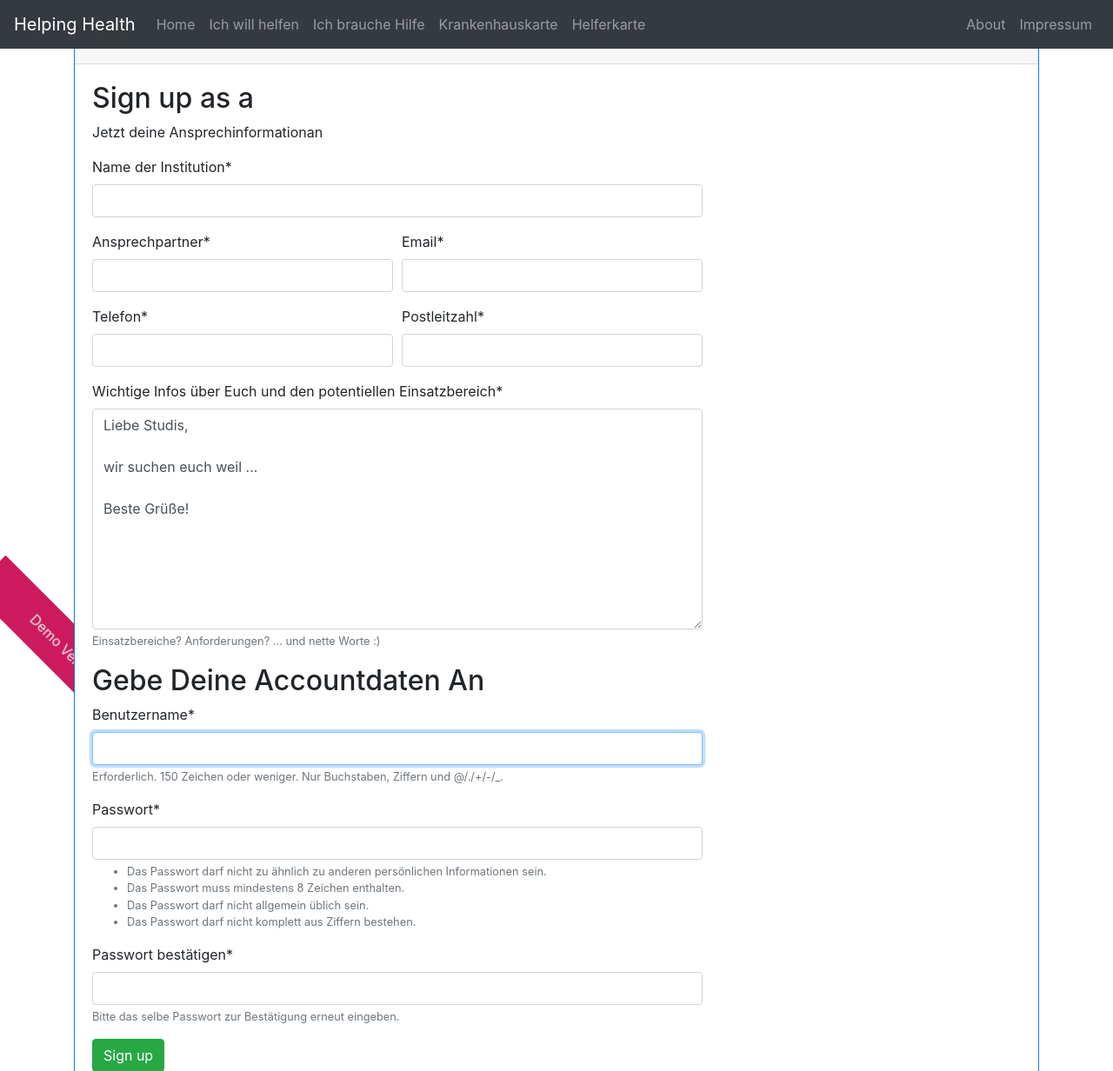
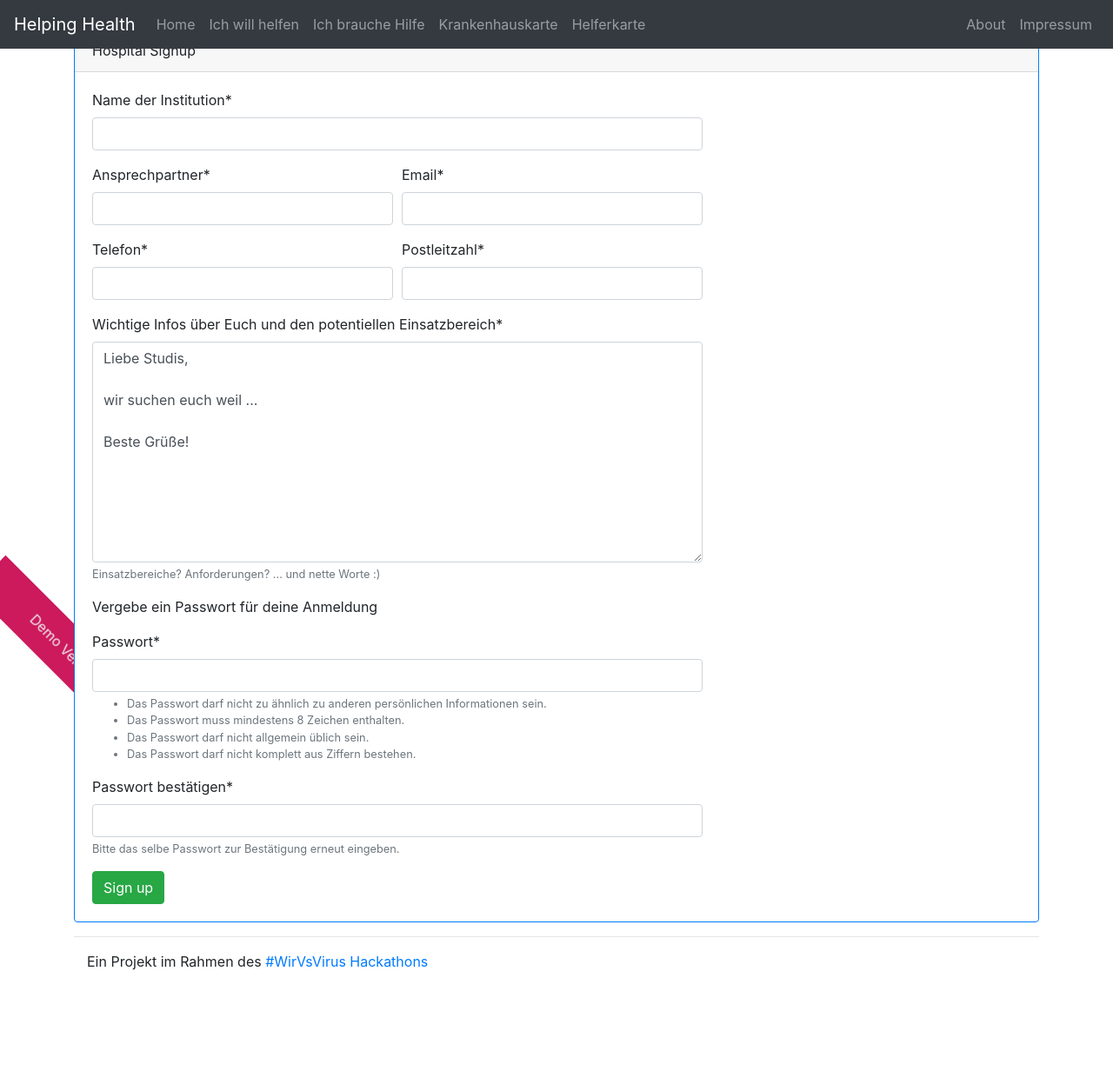
Before and after one commit to match4everyone/match4healthcare, a Django app: page /accounts/signup_hospital in a window 1280 px wide. Shown: the top 1232 px of the page at 87% size. After the commit the page ends 1116 px from the top, so only its background shows below. Run offline with Django 3.2, Linux system fonts and the light colour scheme; parts of the project's set-up code (start-up, migrations or seed data) failed here and were passed over; some libraries are stand-ins or nearby versions.

Commit message:
Add the user system v2 - email identifiers

```diff
--- a/backend/accounts/forms.py
+++ b/backend/accounts/forms.py
@@ -12,6 +12,7 @@ class HospitalSignUpForm(UserCreationForm):
 
     class Meta(UserCreationForm.Meta):
         model = User
+        fields = []#['email']
 
     @transaction.atomic
     def save(self):
--- a/backend/accounts/models.py
+++ b/backend/accounts/models.py
@@ -4,3 +4,5 @@ from django.db import models
 class User(AbstractUser):
     is_student = models.BooleanField(default=False)
     is_hospital = models.BooleanField(default=False)
+    #username = models.EmailField(unique=True)
+    REQUIRED_FIELDS = ['email']
--- a/backend/accounts/templates/hospital_signup.html
+++ b/backend/accounts/templates/hospital_signup.html
@@ -15,24 +15,23 @@ Registrierung - Studierende
 {% block content %}
 
 <div class="container">
-    Sign up pls
+<hr>
 </div>
 <div class="container">
     <div class="card border-primary">
         <div class="card-header">
-            LALALLALA
+            Hospital Signup
         </div>
         <div class="card-body">
             <div class="row">
     <div class="col-md-8 col-sm-10 col-12">
-      <h2>Sign up as a {{ user_type }}</h2>
       <form method="post"  action="signup_hospital">
         {% csrf_token %}
         <input type="hidden" name="next" value="{{ next }}">
-          <p>Jetzt deine Ansprechinformationan</p>
+
           {% crispy form_info form_info.helper %}
-          <h2>Gebe Deine Accountdaten An</h2>
-            {{ form_signup|crispy }}
+          <p>Vergebe ein Passwort für deine Anmeldung</p>
+          {{ form_signup|crispy }}
 
         <button type="submit" class="btn btn-success">Sign up</button>
       </form>
--- a/backend/accounts/views.py
+++ b/backend/accounts/views.py
@@ -15,6 +15,10 @@ from iamstudent.models import Student
 from .utils import generate_random_username
 from django.contrib.auth.base_user import BaseUserManager
 
+from django.core.mail import BadHeaderError, send_mail
+
+from django.utils.translation import gettext as _
+
 from django.http import HttpResponse
 from django.db import transaction
 
@@ -26,7 +30,7 @@ def student_signup(request):
 
         # check whether it's valid:
         if form.is_valid():
-            register_student_in_db(request)
+            register_student_in_db(request,mail=form.cleaned_data['email'])
             #form.save()
             # redirect to a new URL:
             return HttpResponse('thanks')
@@ -39,14 +43,22 @@ def student_signup(request):
     return render(request, 'student_signup.html', {'form': form})
 
 @transaction.atomic
-def register_student_in_db(request):
-    print('khkjhj')
+def register_student_in_db(request, mail):
+    # todo send mail with link to pwd
     pwd = BaseUserManager().make_random_password()
-    username = generate_random_username()
+    username = mail#generate_random_username()
+    send_password(username,pwd)
     user = User.objects.create(username=username,password=pwd)
     h = Student.objects.create(user=user)
     h = StudentForm(request.POST, instance=h)
     h.save()
+
+def send_password(email, pwd):
+    send_mail(subject=_('Willkommen bei match4medis'),
+              message=_('Hallo,\n\ndu willst helfen und hast dich gerade bei match4medis registriert, danke!\n\nWenn du deine Daten ändern möchtest, nutze folgende Credentials:\nusername: %s\npasswort: %s\n\nVielen Dank und beste Grüße,\nDein match4medis Team'%(email,pwd)),
+              from_email='noreply@medisvs.spahr.uberspace.de',
+              #TODO adaptive email
+              recipient_list=[email])
 
 
 
@@ -56,7 +68,7 @@ def hospital_signup(request):
         form_user = HospitalSignUpForm(request.POST)
 
         if all([form_info.is_valid(), form_user.is_valid()]):
-            register_hospital_in_db(request)
+            register_hospital_in_db(request,form_info.cleaned_data['email'])
             return HttpResponse('registered both of you')
     else:
         form_info = HospitalFormO(initial={'sonstige_infos': 'Liebe Studis,\n\nwir suchen euch weil ...\n\nBeste Grüße! '})
@@ -67,8 +79,9 @@ def hospital_signup(request):
     return render(request, 'hospital_signup.html', {'form_info': form_info, 'form_signup': form_user})
 
 @transaction.atomic
-def register_hospital_in_db(request):
-    user = HospitalSignUpForm(request.POST).save()
+def register_hospital_in_db(request,m):
+    u = User.objects.create(username=m)
+    user = HospitalSignUpForm(request.POST,instance=u).save()
     h = Hospital.objects.create(user=user)
     h = HospitalFormO(request.POST, instance=h)
     h.save()
```
Also changed, not shown: backend/accounts/migrations/0001_initial.py, backend/iamstudent/migrations/0001_initial.py, backend/ineedstudent/migrations/0001_initial.py.
